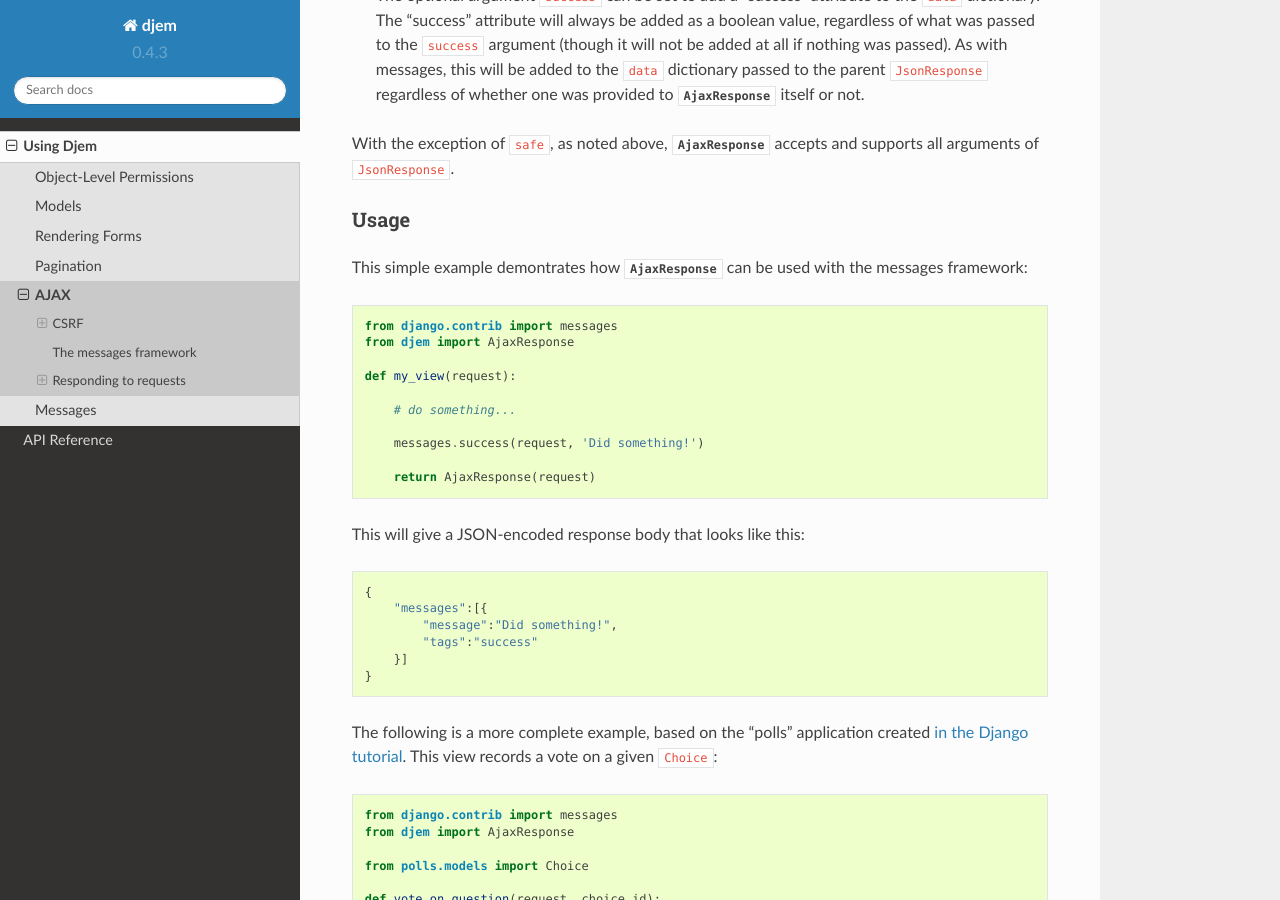
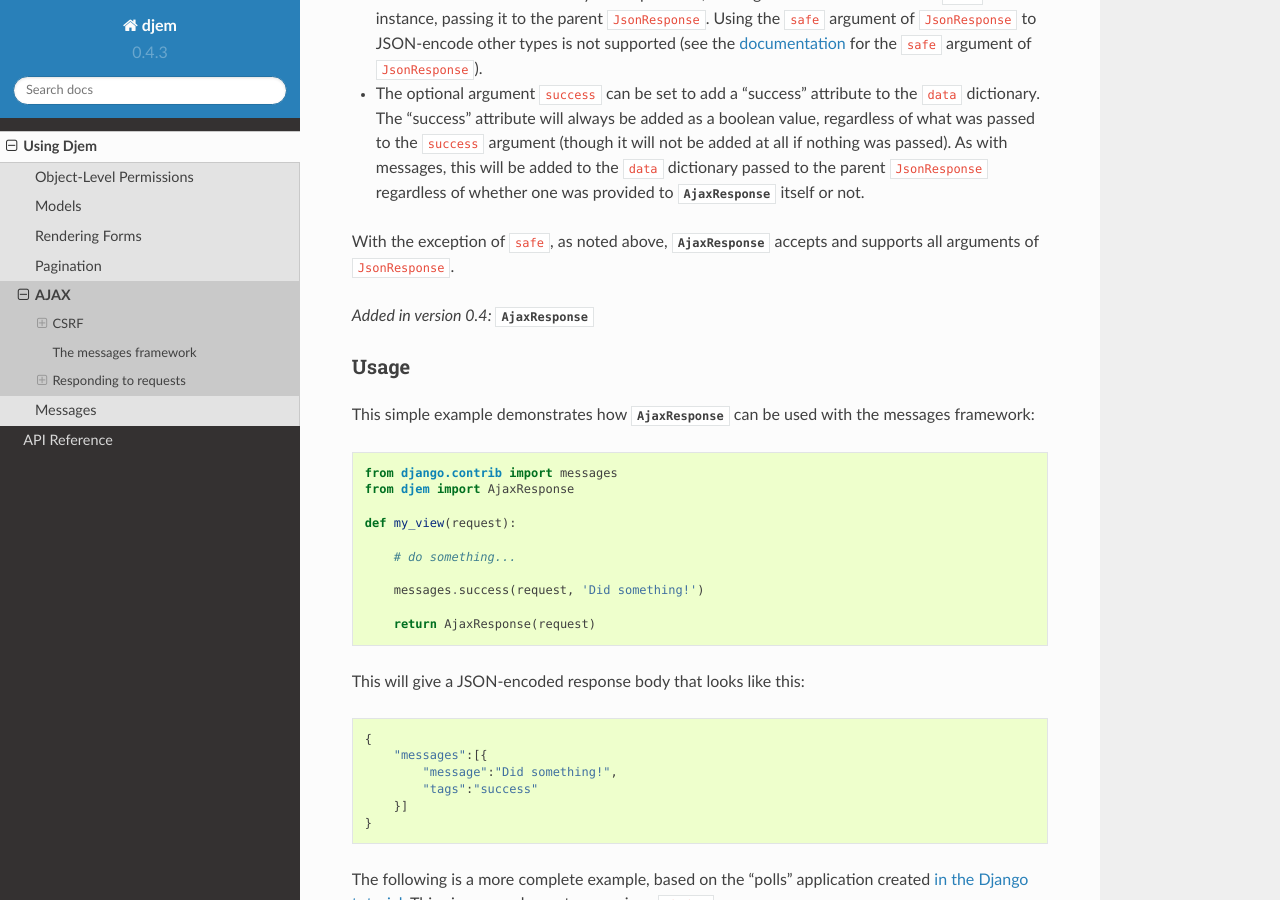
Before and after one commit to oogles/djem, a Sphinx documentation site: the page built from docs/topics/ajax.rst, in a window 1280 px wide and 900 px high, scrolled down 3841 px. Built offline with Sphinx 7.4.7 and the Read the Docs theme 2.0.0, drawn with Linux system fonts in a browser that asks for light colours; some of the changed text lies outside the part shown.

Commit message:
Improved documentation around the versions various features were added.

```diff
--- a/docs/topics/ajax.rst
+++ b/docs/topics/ajax.rst
@@ -19,6 +19,9 @@
     ...
 
 The tag injects a ``<script>`` tag containing library-specific code to add ``X-CSRFToken`` headers to all outgoing requests that require it.
+
+.. versionadded:: 0.6
+    The :ttag:`csrfify_ajax` template tag.
 
 .. note::
 
@@ -82,6 +85,9 @@
 
 Djem's :class:`MessageMiddleware` is nearly identical to Django's, and usage of the messages framework itself is completely unchanged. The middleware has only one minor difference: it disables persistent message storage for AJAX requests. On standard requests, the storage backend configured via the ``MESSAGE_STORAGE`` setting is still used as per usual. But on AJAX requests, a separate storage backend is used - one that keeps the messages in memory only, making them inaccessible to simultaneous requests.
 
+.. versionadded:: 0.6
+    :class:`MessageMiddleware`
+
 .. important::
 
     :class:`MessageMiddleware` uses the ``HttpRequest`` object's ``is_ajax()`` method to differentiate between AJAX and non-AJAX requests. Your ``XMLHttpRequest`` call must `use the appropriate headers <https://docs.djangoproject.com/en/stable/ref/request-response/#django.http.HttpRequest.is_ajax>`_ in order to be correctly detected. Most modern JavaScript libraries do so.
@@ -123,10 +129,13 @@
 
 With the exception of ``safe``, as noted above, :class:`AjaxResponse` accepts and supports all arguments of ``JsonResponse``.
 
+.. versionadded:: 0.4
+    :class:`AjaxResponse`
+
 Usage
 -----
 
-This simple example demontrates how :class:`AjaxResponse` can be used with the messages framework:
+This simple example demonstrates how :class:`AjaxResponse` can be used with the messages framework:
 
 .. code-block:: python
 
--- a/docs/topics/permissions.rst
+++ b/docs/topics/permissions.rst
@@ -30,6 +30,9 @@
     ]
 
 See the Django  `documentation on authentication backends <https://docs.djangoproject.com/en/stable/topics/auth/customizing/#specifying-authentication-backends>`__ for more information.
+
+.. versionadded:: 0.4
+    :class:`ObjectPermissionsBackend`
 
 
 Supported permissions
@@ -100,6 +103,9 @@
 See the Django documentation for `the decorator <https://docs.djangoproject.com/en/stable/topics/auth/default/#the-permission-required-decorator>`_ and `the mixin <https://docs.djangoproject.com/en/stable/topics/auth/default/#the-permissionrequiredmixin-mixin>`_ for the basic functionality these helpers provide.
 
 Checking an object-level permission involves querying for an instance of the model the permission is for. If such an instance cannot be found, a ``Http404`` exception is raised.
+
+.. versionadded:: 0.5
+    The :func:`permission_required` decorator and the :class:`PermissionRequiredMixin` class-based view mixin.
 
 Basic usage
 ~~~~~~~~~~~
```
